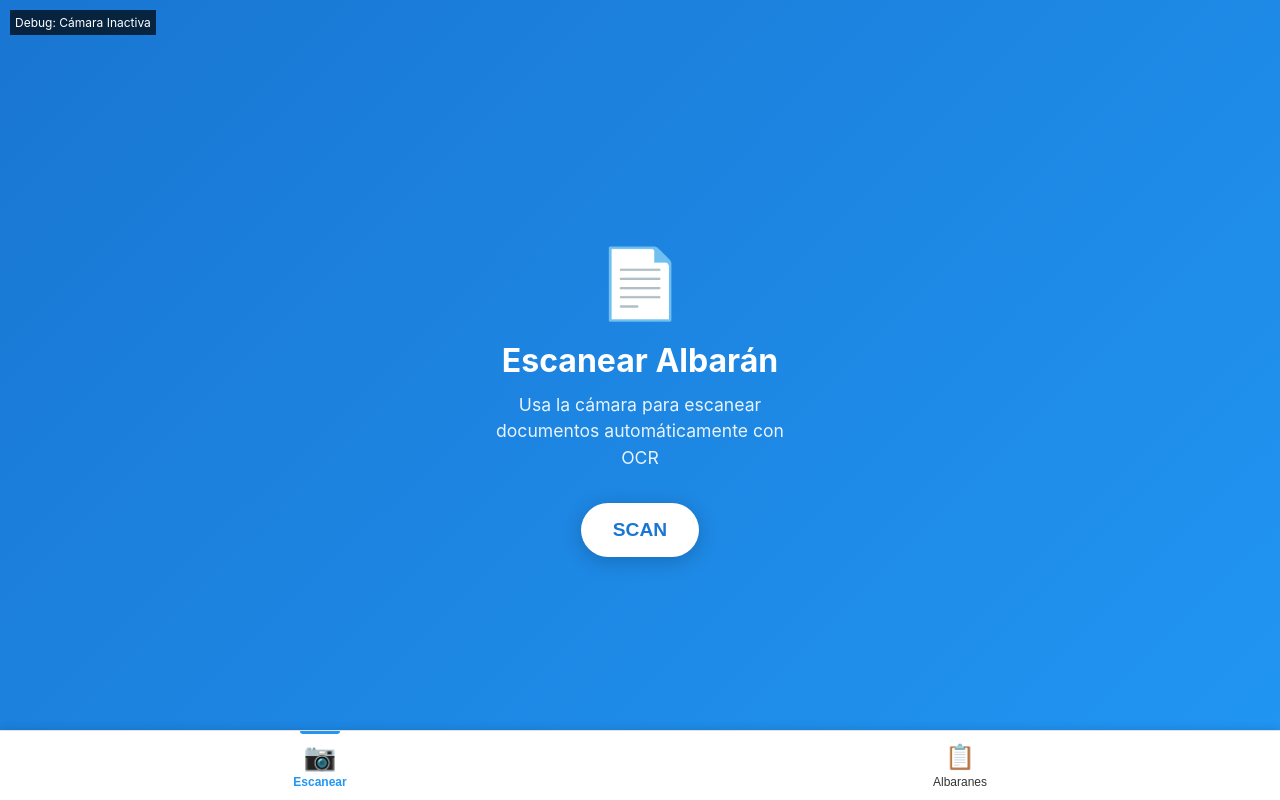
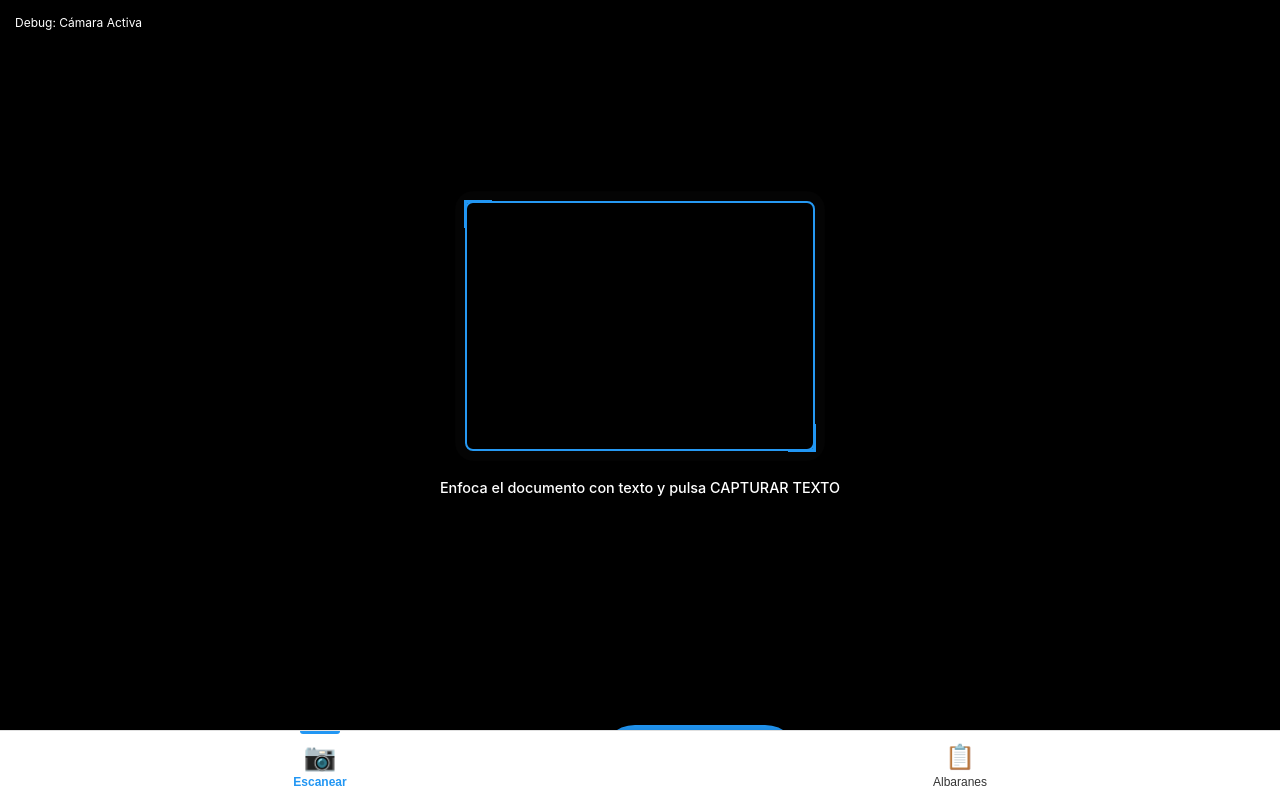
Before and after one commit to marianoromero/delivery-note-sheet, a React (Create React App) app: page / in a window 1280 px wide. Both pictures are taken after a click on the button "SCAN". Built offline with nearby package versions, Linux system fonts and the light colour scheme; no server answers; the HTML template or start-up script is replaced by a standard one.

Commit message:
Opening Camera

```diff
--- a/src/components/CameraScanner.css
+++ b/src/components/CameraScanner.css
@@ -78,6 +78,8 @@
   width: 100%;
   height: 100%;
   object-fit: cover;
+  background: #000;
+  display: block;
 }
 
 .scan-overlay {
--- a/src/components/CameraScanner.tsx
+++ b/src/components/CameraScanner.tsx
@@ -20,6 +20,15 @@ const CameraScanner: React.FC<CameraScannerProps> = ({ onScanComplete }) => {
     try {
       setError('');
       console.log('Iniciando cámara...');
+      console.log('videoRef.current en startCamera:', videoRef.current);
+
+      // Primero activar la cámara para que el video element se renderice
+      setIsCameraActive(true);
+      console.log('Estado isCameraActive actualizado a true');
+
+      // Esperar un tick para que React renderice el video element
+      await new Promise(resolve => setTimeout(resolve, 100));
+      console.log('videoRef.current después del timeout:', videoRef.current);
 
       // Primero verificar si el navegador soporta getUserMedia
       if (!navigator.mediaDevices || !navigator.mediaDevices.getUserMedia) {
@@ -38,22 +47,22 @@ const CameraScanner: React.FC<CameraScannerProps> = ({ onScanComplete }) => {
 
       if (videoRef.current) {
         videoRef.current.srcObject = stream;
+        console.log('Stream asignado al video element');
 
         // Configurar el evento para cuando el video esté listo
         videoRef.current.onloadedmetadata = () => {
-          console.log('Video metadata cargada, activando cámara');
-          setIsCameraActive(true);
+          console.log('Video metadata cargada');
         };
 
         // Reproducir el video
-        try {
-          await videoRef.current.play();
-          console.log('Video iniciado correctamente');
-        } catch (playError) {
-          console.log('Error al reproducir video:', playError);
-          // Aún así, activar la cámara
-          setIsCameraActive(true);
-        }
+        videoRef.current.play().then(() => {
+          console.log('Video play() exitoso');
+        }).catch((playError) => {
+          console.log('Error en play():', playError);
+        });
+      } else {
+        console.error('videoRef.current sigue siendo null después del timeout!');
+        setError('Error: No se pudo acceder al elemento de video');
       }
     } catch (err: any) {
       console.error('Error al acceder a la cámara:', err);
@@ -176,6 +185,12 @@ const CameraScanner: React.FC<CameraScannerProps> = ({ onScanComplete }) => {
               playsInline
               muted
               className="camera-video"
+              style={{
+                width: '100%',
+                height: '100%',
+                objectFit: 'cover',
+                background: '#000'
+              }}
             />
             <div className="scan-overlay">
               <div className="scan-frame"></div>
```
